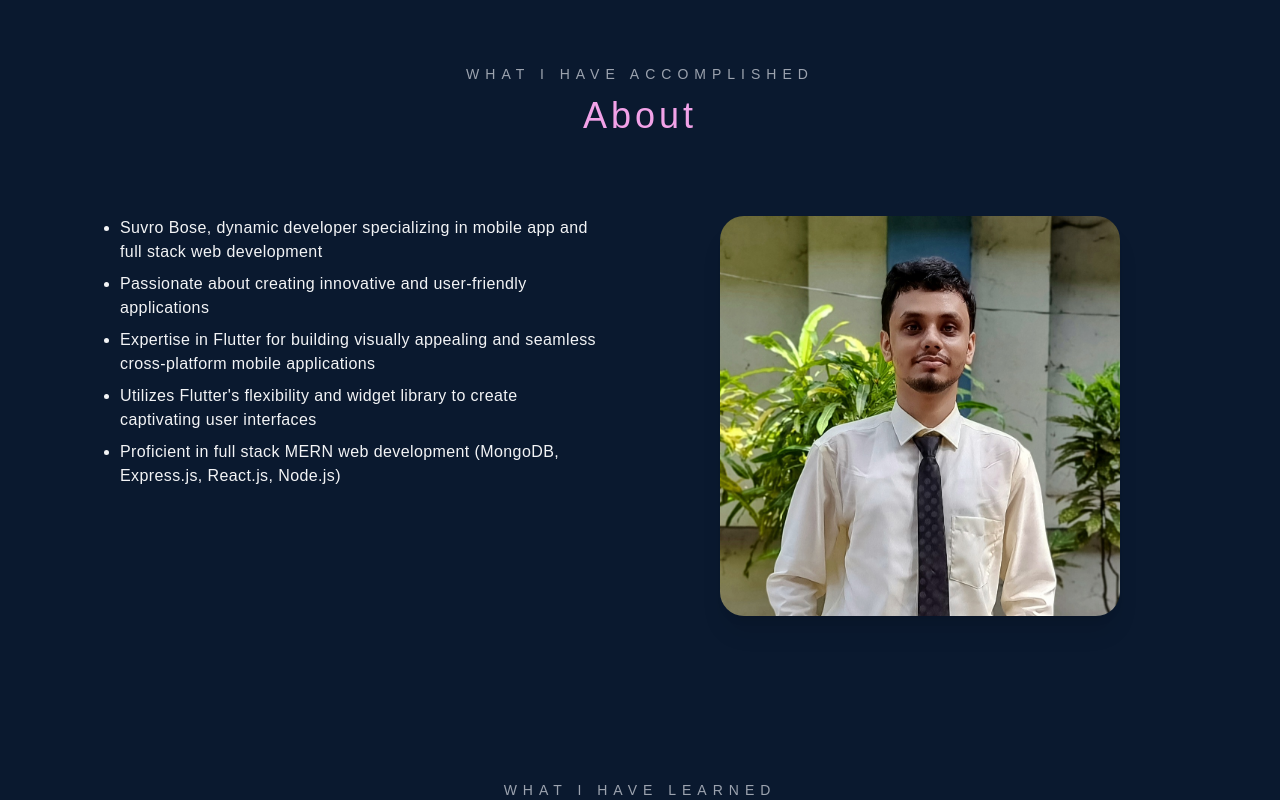
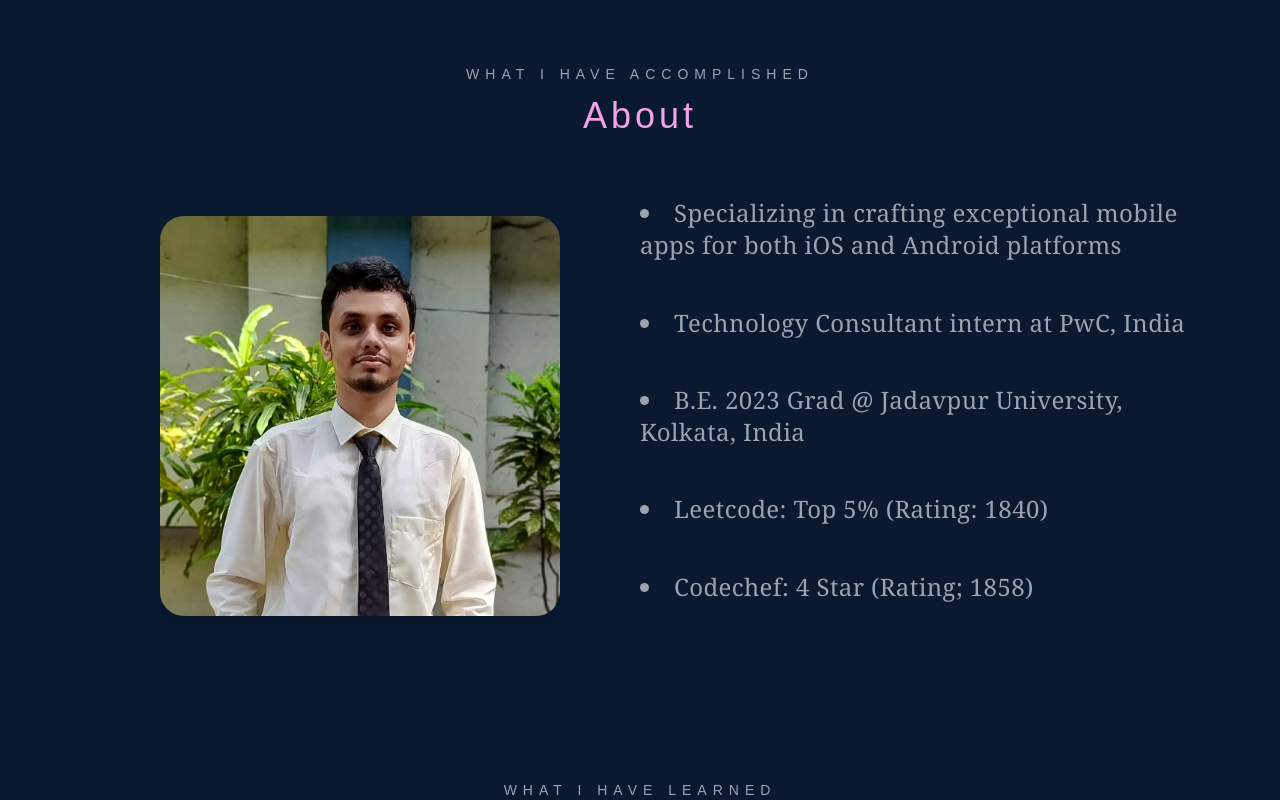
Before and after one commit to toy0407/portfolio-website, a Next.js app: page / in a window 1280 px wide. Shown: the part 820-1620 px from the top of the page. Built offline with nearby package versions, Linux system fonts and the light colour scheme.

Commit message:
Fixed about section

```diff
--- a/package.json
+++ b/package.json
@@ -18,9 +18,9 @@
     "@react-three/fiber": "^8.13.0",
     "framer-motion": "^10.11.2",
     "maath": "^0.6.0",
-    "next": "13.2.4",
-    "react": "18.2.0",
-    "react-dom": "18.2.0",
+    "next": "^13.4.17",
+    "react": "^18.2.0",
+    "react-dom": "^18.2.0",
     "react-icons": "^4.8.0",
     "react-router-dom": "^6.11.2",
     "react-simple-typewriter": "^5.0.1",
--- a/src/components/About.jsx
+++ b/src/components/About.jsx
@@ -4,29 +4,18 @@ import { motion } from "framer-motion";
 
 const About = () => {
 
-  const points = ["Suvro Bose, dynamic developer specializing in mobile app and full stack web development", "Passionate about creating innovative and user-friendly applications",
-    "Expertise in Flutter for building visually appealing and seamless cross-platform mobile applications", "Utilizes Flutter's flexibility and widget library to create captivating user interfaces",
-    "Proficient in full stack MERN web development (MongoDB, Express.js, React.js, Node.js)"];
+  const points = ["Specializing in crafting exceptional mobile apps for both iOS and Android platforms", "Technology Consultant intern at PwC, India", "B.E. 2023 Grad @ Jadavpur University, Kolkata, India",
+    "Leetcode: Top 5% (Rating: 1840)", "Codechef: 4 Star (Rating; 1858)",];
 
   return (
-    <div className="flex flex-col text-left xl:flex-col max-w-[2000px] xl:px-10 min-h-screen justify-center mx-auto items-center">
+    <div className="flex flex-col text-left max-w-[2000px] xl:px-10 min-h-screen justify-center mx-auto items-center">
       <p className={`uppercase text-center pb-3 text-sm tracking-[6px] text-gray-400 animate-fade-up`}>What I have accomplished</p>
       <h2 className="text-center font-thin tracking-[4px] text-[#F2A2E8]">About</h2>
-      <div className="grid grid-cols-1 2xl:grid-cols-3 lg:grid-cols-2 p-10">
-        <motion.div className="flex flex-col max-w-[800px] items-center col-span-1 2xl:col-span-2 p-10" initial={{ translateX: -100 }}
-          whileInView={{ translateX: 0 }}
-          transition={{ duration: 0.8 }}
-          viewport={{ once: false }}>
-          <ul className="list-disc">
-            {points.map((point, index) => (
-              <li className="mb-2">{point}</li>
-            ))}
-          </ul>
-        </motion.div>
+      <div className="grid grid-cols-1 lg:grid-cols-2 lg:justify-evenly p-10">
         <motion.div
-          initial={{ opacity: 0.2, scale: 0.7 }}
+          initial={{ opacity: 0.2, scale: 0.9 }}
           whileInView={{ opacity: 1, scale: 1 }}
-          transition={{ duration: 0.8 }}
+          transition={{ duration: 0.5 }}
           viewport={{ once: false }}
           className="flex items-center justify-center p-10 col-span-1"
         >
@@ -38,6 +27,17 @@ const About = () => {
             height="400"
           />
         </motion.div>
+        <motion.div className="flex flex-col max-w-[800px] items-start justify-evenly col-span-1 pt-2 pb-2"
+          initial={{ translateY: 100, opacity: 0.2 }}
+          whileInView={{ translateY: 0, opacity: 1 }}
+          transition={{ duration: 0.8 }}
+          viewport={{ once: false }}>
+          {/* <ul className="list-disc"> */}
+            {points.map((point, index) => (
+              <li className="mb-8 text-2xl font-serif font-light text-gray-400">{point}</li>
+            ))}
+          {/* </ul> */}
+        </motion.div>
       </div>
     </div>
   )
--- a/src/components/Projects.jsx
+++ b/src/components/Projects.jsx
@@ -7,7 +7,7 @@ const Projects = () => {
       <p className={`uppercase text-center pb-3 text-sm tracking-[6px] text-gray-400 animate-fade-up`}>What I have created</p>
       <h2 className="text-center font-thin tracking-[4px] text-[#F2A2E8]">Projects</h2>
 
-      <div className="w-full flex space-x-5 overflow-x-scroll p-10 snap-x snap-mandatory">
+      <div className="w-full mx-auto flex space-x-5 overflow-x-scroll overflow-scroll p-10 snap-x snap-mandatory">
         <ProjectCard />
         <ProjectCard />
         <ProjectCard />
--- a/src/components/WorkExperience.jsx
+++ b/src/components/WorkExperience.jsx
@@ -11,16 +11,15 @@ const WorkExperience = () => {
 
   const experiences = [
     {
-      title: "Technical Consultant",
+      title: "Technology Consultant",
       company_name: "Pricewaterhouse Coopers LLP",
       icon: "../assets/pwc.png",
       iconBg: "#FFFFFF",
       date: "June 2022 - August 2022",
       points: [
-        "Developing and maintaining web applications using React.js and other related technologies.",
-        "Collaborating with cross-functional teams including designers, product managers, and other developers to create high-quality products.",
-        "Implementing responsive design and ensuring cross-browser compatibility.",
-        "Participating in code reviews and providing constructive feedback to other developers.",
+        "Developed and contributed to the successful implementation of the Data Lake for the client database, resulting in enhanced data accessibility and streamlined operations.",
+        "Utilized AWS Glue to perform efficient and reliable data transformations, harnessed the power of Athena for in-depth data analysis, and leveraged AWS S3 to establish a persistent catalog of diverse organizational datasets, empowering data-driven decision-making and fostering a scalable and resilient infrastructure for the organization’s analytical endeavors.",
+        "Provided in-depth insights and rectified bugs in the project, thereby reducing resource utilization by 80%, leading to enhanced system performance and operational efficiencies.",
       ],
     },
   ]
@@ -81,7 +80,7 @@ const ExperienceCard = ({ experience }) => {
         {experience.points.map((point, index) => (
           <li
             key={`experience-point-${index}`}
-            className='text-white-100 text-[14px] pl-1 tracking-wider'
+            className='text-gray-300 text-[14px] font-extralight font-serif pl-1 tracking-wider'
           >
             {point}
           </li>
--- a/src/components/micro/AnimatedUnderline.jsx
+++ b/src/components/micro/AnimatedUnderline.jsx
@@ -4,12 +4,14 @@ function AnimatedUnderline({ href, child }) {
   const [isHovering, setIsHovering] = useState(false);
 
   return (
+
     <a
       href={href}
       onMouseEnter={() => setIsHovering(true)}
       onMouseLeave={() => setIsHovering(false)}
       className="group text-bg-gray-600 hover:text-[#F2A2E8] transition duration-300"
     >
+      {/* Text */}
       <span className="pb-1 uppercase border-b-2 border-transparent">
         {child}
       </span>
@@ -18,6 +20,7 @@ function AnimatedUnderline({ href, child }) {
           isHovering ? "bottom-0 bg-[#5651e5]" : "-bottom-2 bg-gray-600"
         }`}
       ></span> */}
+      {/* Underline */}
       <span className="block max-w-0 group-hover:max-w-full transition-all duration-300 h-0.5 bg-[#F2A2E8]"></span>
     </a>
   );
--- a/src/components/micro/ProjectCard.jsx
+++ b/src/components/micro/ProjectCard.jsx
@@ -9,7 +9,7 @@ const projectCard = ({
   image,
 }) => {
   return (
-    <article className="flex flex-col rounded-lg items-center space-y-7 p-10 flex-shrink-0 w-[500px] md:w-[600px] xl:w-[700px] snap-center bg-[#112240] opacity-40 hover:opacity-100 cursor-pointer transition ease-in duration-150 overflow-hidden">
+    <article className="flex flex-col rounded-lg items-center space-y-7 p-10 flex-shrink-0 w-[400px] md:w-[500px] xl:w-[600px] snap-center bg-[#112240] opacity-40 hover:opacity-100 cursor-pointer transition ease-in duration-150 overflow-hidden">
       <motion.img className="w-32 h-32 rounded-sm xl:w-[200px] xl:h-[200px] object-cover object-center" />
       <div className="px-0 md:px-10">
         <h4 className="text-4xl font-light">{projectName}</h4>
--- a/src/components/micro/SocialMediaBanner.jsx
+++ b/src/components/micro/SocialMediaBanner.jsx
@@ -6,6 +6,7 @@ import {
   faInstagram,
   faGithub,
 } from "@fortawesome/free-brands-svg-icons";
+import { faCode } from "@fortawesome/free-solid-svg-icons";
 
 const SocialMediaIconsBanner = () => {
   return (
@@ -13,6 +14,15 @@ const SocialMediaIconsBanner = () => {
       <a href="https://www.linkedin.com/in/toy0407/">
         <FontAwesomeIcon
           icon={faLinkedin}
+          size="lg"
+          height="20px"
+          width="20px"
+          className="hover:scale-125 hover:text-[#F2A2E8] transition ease-in duration-150"
+        />
+      </a>
+      <a href="https://leetcode.com/toy0407">
+        <FontAwesomeIcon
+          icon={faCode}
           size="lg"
           height="20px"
           width="20px"
--- a/src/pages/index.js
+++ b/src/pages/index.js
@@ -29,9 +29,9 @@ export default function Home() {
       <section><Main /></section>
 
       <section id="about" className='snap-start'><About /></section>
-      <section id="skills" className='snap-center'><Skills /></section>
+      <section id="skills" className='snap-start'><Skills /></section>
       <section id="projects" className='snap-start'><Projects /></section>
-      <section id="work" className='snap-center'><WorkExperience /></section>
+      <section id="work" className='snap-start'><WorkExperience /></section>
 
       {/* <Testimonials/> */}
       {/* <Collaborations/> */}
--- a/src/styles/globals.css
+++ b/src/styles/globals.css
@@ -12,6 +12,8 @@
 
   html{
     scroll-behavior: smooth!important;
+    --top-spacing: 80px;
+    scroll-padding-top: var(--top-spacing);
   }
 
   h1,h2,h3,h4,h5,h6{
```
Also changed, not shown: src/components/Navbar.jsx (+68 -277 lines), src/components/Skills.jsx (+29 -11 lines), public/assets/close.png (added), 1 other file (tests, documents, lock files or other folders).
